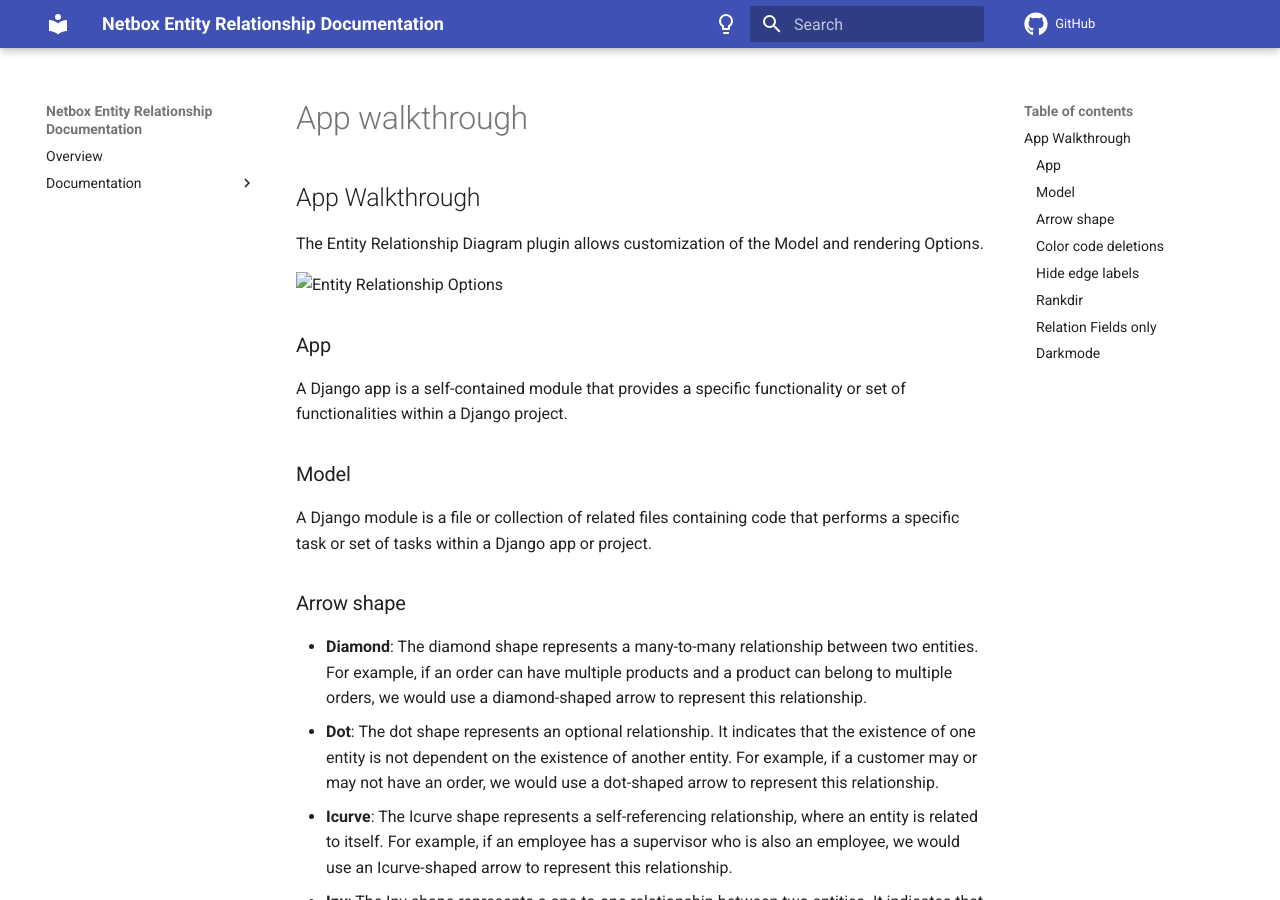
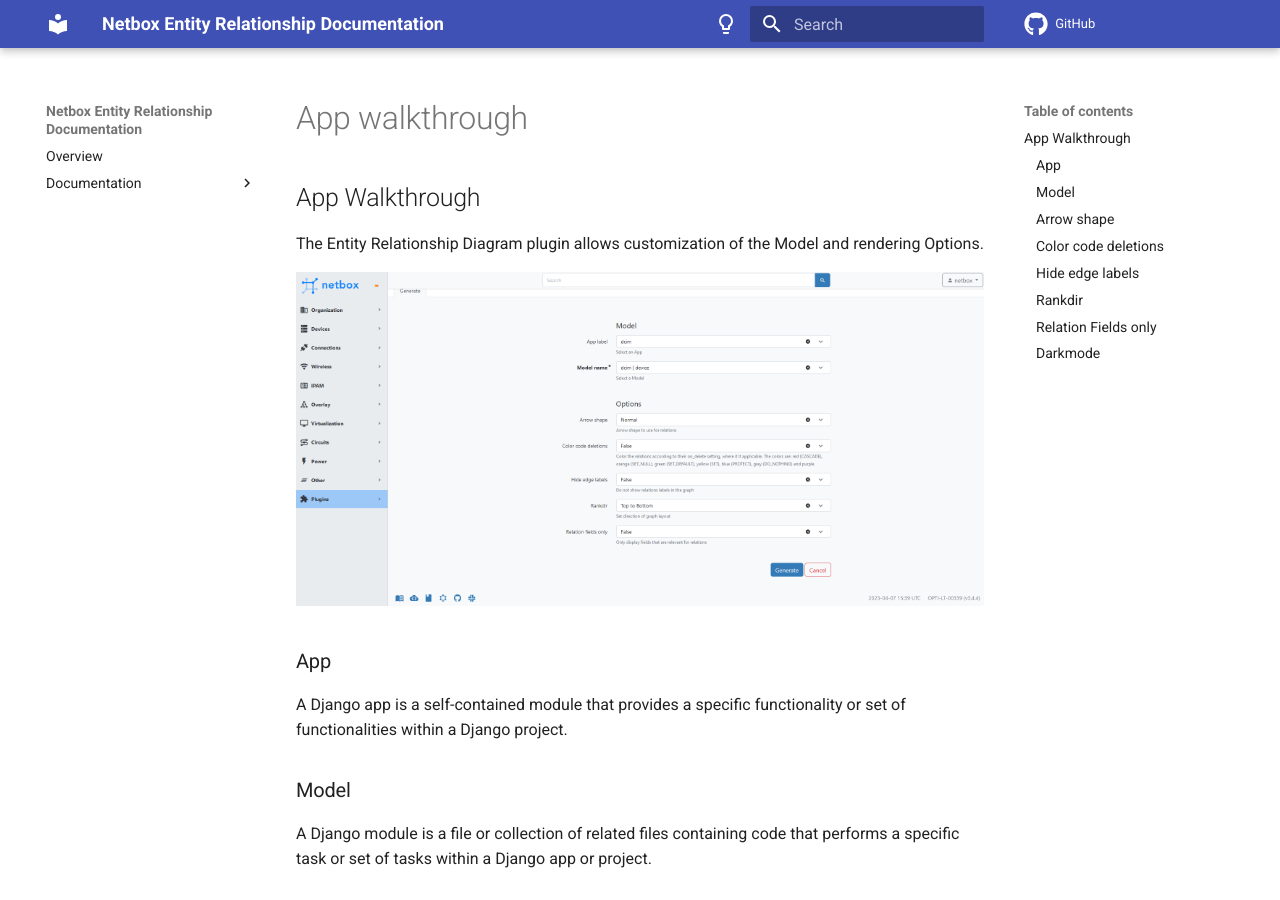
Before and after one commit to opticore/netbox-entity-relationship, an MkDocs documentation site: the page built from docs/app_walkthrough.md, in a window 1280 px wide and 900 px high. Built offline with MkDocs 1.6.1 and Material for MkDocs 9.7.7, drawn with Linux system fonts in a browser that asks for light colours; comment, search, counter and statistics services are not loaded.

Commit message:
Update app_walkthrough.md

```diff
--- a/docs/app_walkthrough.md
+++ b/docs/app_walkthrough.md
@@ -1,7 +1,7 @@
 ## App Walkthrough
 The Entity Relationship Diagram plugin allows customization of the Model and rendering Options.
 
-![Entity Relationship Options](docs/images/entity-relationship-options.png)
+![Entity Relationship Options](images/entity-relationship-options.png)
 
 ### App
 A Django app is a self-contained module that provides a specific functionality or set of functionalities within a Django project.
```
